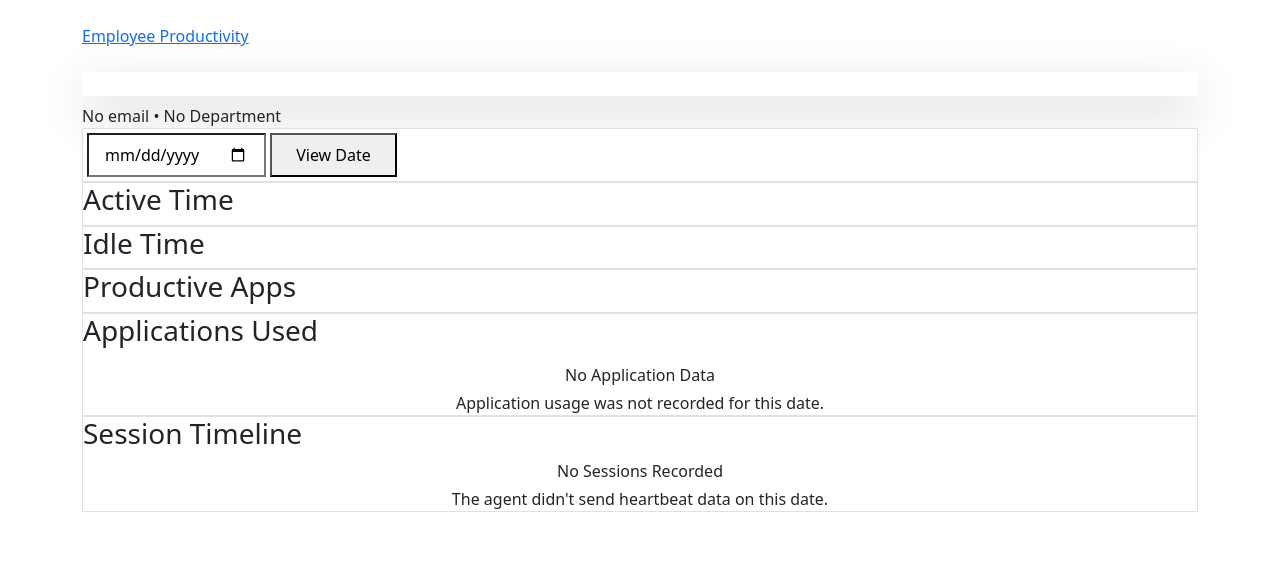
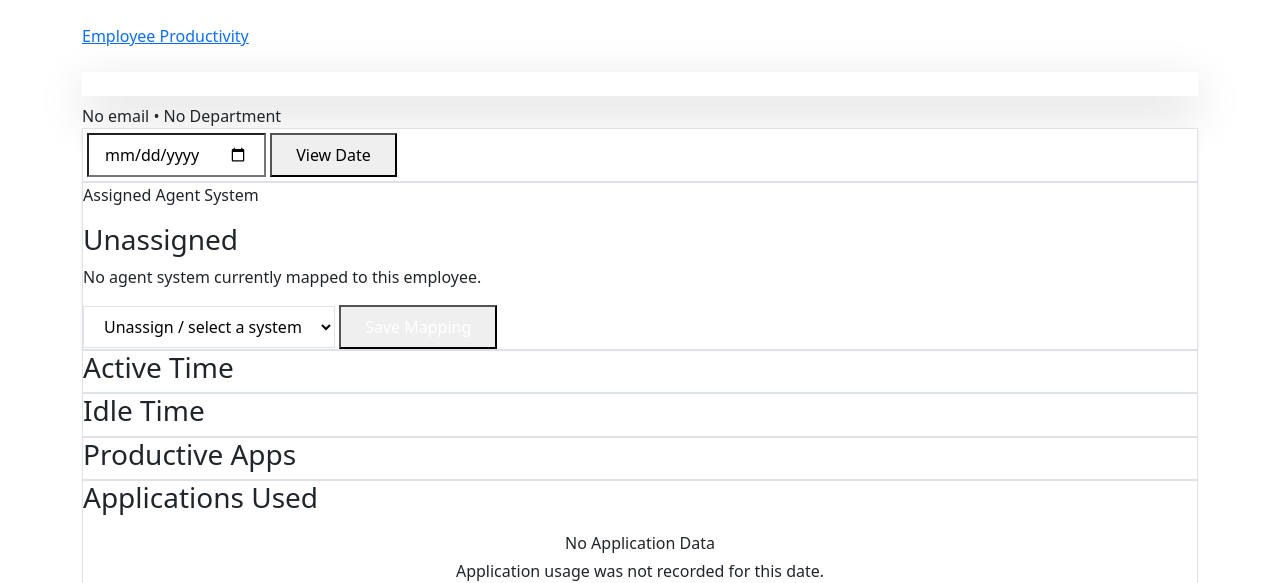
Before and after one commit to sachinchaudhary451543/InfraSentinel, a Python web app: template web/templates/employee_productivity.html in a window 1280 px wide. Shown: the part 56-639 px from the top of the page. Run offline with Jinja, Linux system fonts and the light colour scheme; the template is opened without the code that fills it, so the values that code supplies are empty.

Commit message:
employee and device mapping for productivity overview and detail pages, ensuring that the correct servers are displayed based on active assignments. Also added necessary imports and adjusted file paths for screenshots to be saved in a consistent location relative to the Flask app root.

```diff
--- a/web/templates/employee_productivity.html
+++ b/web/templates/employee_productivity.html
@@ -62,6 +62,37 @@
     </div>
 
     <!-- KPI Cards -->
+    <div class="grid grid-cols-1 gap-4 mb-8 animate-fade-up" style="animation-delay: 50ms;">
+        <div class="bg-white rounded-3xl border border-slate-100 shadow-sm p-6">
+            <div class="flex flex-col md:flex-row md:items-center md:justify-between gap-4">
+                <div>
+                    <p class="text-xs font-bold uppercase tracking-widest text-slate-500">Assigned Agent System</p>
+                    <h3 class="text-xl font-bold text-slate-900 mt-2">{{ assigned_server.hostname if assigned_server else 'Unassigned' }}</h3>
+                    <p class="text-sm text-slate-500 mt-1">
+                        {% if assigned_server %}
+                            {{ assigned_server.ip or 'IP not available' }} • {{ 'Online' if assigned_server.is_online else 'Offline' }}
+                        {% else %}
+                            No agent system currently mapped to this employee.
+                        {% endif %}
+                    </p>
+                </div>
+                <div class="w-full md:w-auto">
+                    <form method="POST" action="{{ url_for('asset_mgmt.assign_employee_device', employee_id=employee.id) }}" class="flex flex-col sm:flex-row sm:items-center gap-3">
+                        <input type="hidden" name="date" value="{{ selected_date }}">
+                        <select name="server_id" class="min-w-[220px] rounded-xl border border-slate-200 bg-white px-3 py-2 text-sm text-slate-700 focus:border-indigo-300 focus:ring-2 focus:ring-indigo-100 outline-none">
+                            <option value="">Unassign / select a system</option>
+                            {% for server in servers %}
+                            <option value="{{ server.id }}" {% if assigned_server and server.id == assigned_server.id %}selected{% endif %}>
+                                {{ server.hostname or server.name }} {% if server.ip %}({{ server.ip }}){% endif %}
+                            </option>
+                            {% endfor %}
+                        </select>
+                        <button type="submit" class="px-4 py-2 rounded-xl bg-indigo-600 text-white text-sm font-bold hover:bg-indigo-700 transition-colors">Save Mapping</button>
+                    </form>
+                </div>
+            </div>
+        </div>
+    </div>
     <div class="grid grid-cols-1 md:grid-cols-3 gap-4 mb-8 animate-fade-up" style="animation-delay: 50ms;">
         <div
             class="bg-white p-6 rounded-3xl border border-slate-100 shadow-[0_4px_24px_rgba(0,0,0,0.02)] relative overflow-hidden group hover:border-emerald-200 transition-all">
--- a/web/templates/productivity_overview.html
+++ b/web/templates/productivity_overview.html
@@ -114,8 +114,8 @@
                 </div>
             </td>
             <td class="py-4 px-6 text-right">
-                <a href="{{ url_for('asset_mgmt.employee_productivity_detail', employee_id=emp.id) }}" class="inline-flex items-center justify-center w-8 h-8 rounded-lg bg-indigo-50 text-indigo-600 hover:bg-indigo-600 hover:text-white transition-colors">
-                    <i class="fa-solid fa-chevron-right"></i>
+                <a href="{{ url_for('asset_mgmt.employee_productivity_detail', employee_id=emp.id) }}" class="inline-flex items-center justify-center px-3 py-2 rounded-lg bg-indigo-50 text-indigo-600 hover:bg-indigo-600 hover:text-white transition-colors text-xs font-bold">
+                    <i class="fa-solid fa-pencil mr-1"></i> Map
                 </a>
             </td>
           </tr>
```
Also changed, not shown: web/routes/asset_management.py (+69 -1 lines).
